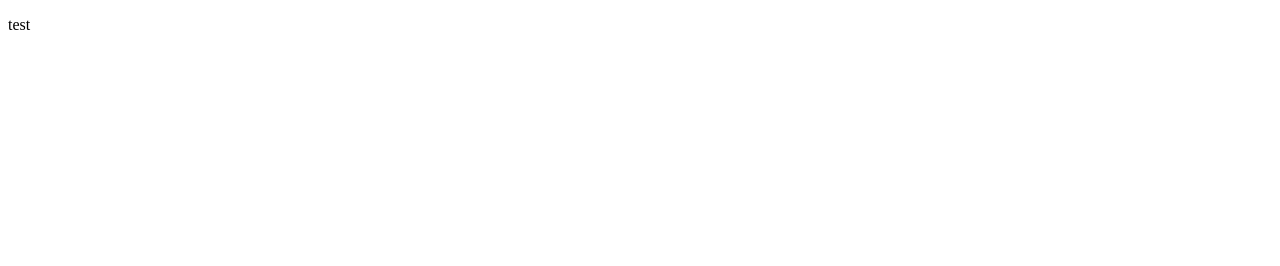
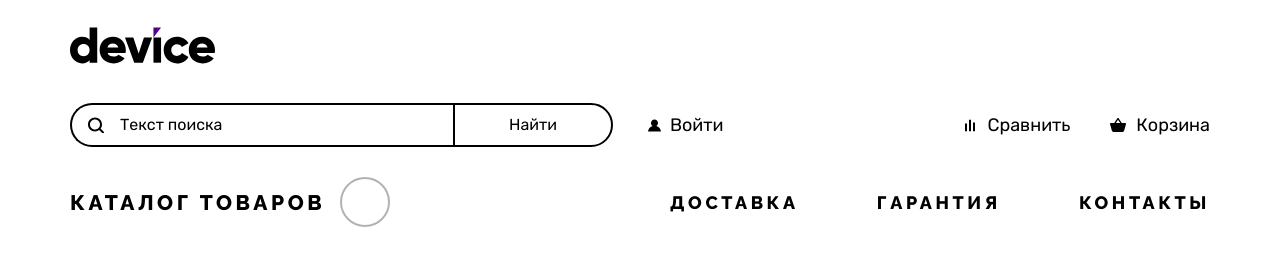
Before and after one commit to htmlacademy-htmlcss/1988545-device-33, a plain HTML site: page index.html in a window 1280 px wide. Drawn offline with Linux system fonts and the light colour scheme.

Commit message:
хэдер в процессе

```diff
--- /dev/null
+++ b/css/style.css
@@ -0,0 +1,312 @@
+@font-face {
+    font-family: "Raleway";
+    font-style: extra-bold;
+    font-weight: 800;
+    src: url("../fonts/raleway/raleway-800.woff2") format("woff2");
+    font-display: swap;
+}
+
+@font-face {
+    font-family: "Rubik";
+    font-style: normal;
+    font-weight: 400;
+    src: url("../fonts/rubik/rubik-400.woff2") format("woff2");
+    font-display: swap;
+}
+
+@font-face {
+    font-family: "Rubik";
+    font-style: bold;
+    font-weight: 700;
+    src: url("../fonts/rubik/rubik-700.woff2") format("woff2");
+    font-display: swap;
+}
+
+@font-face {
+    font-family: "Rubik";
+    font-style: extra-bold;
+    font-weight: 800;
+    src: url("../fonts/rubik/rubik-800.woff2") format("woff2");
+    font-display: swap;
+}
+
+*,
+*::after,
+*::before{
+    box-sizing: border-box;
+}
+
+h1,
+h2,
+h3,
+p{
+    margin: 0;
+    padding: 0;
+}
+
+ol,
+ul{
+    list-style: none;
+    margin: 0;
+    padding: 0;
+}
+
+a{
+    text-decoration: none;
+    color: inherit;
+    cursor: pointer;
+}
+
+button{
+    border: none;
+    background-color: transparent;
+    cursor: pointer;
+}
+
+img{
+    max-width: 100%;
+    height: auto;
+}
+
+body{
+    margin: 0;
+    font-family: Rubik;
+    font-style: normal;
+    font-weight: 400;
+    font-size: 18px;
+    line-height: 30px;
+    color: #444444;
+}
+
+.title--font{
+    font-family: Raleway;
+    font-style: normal;
+    font-weight: 800;
+    font-size: 50px;
+    line-height: 50px;
+    color: #000000;
+}
+
+.main--btn{
+    font-family: Raleway;
+    font-style: normal;
+    font-weight: 800;
+    font-size: 18px;
+    line-height: 21px;
+    text-transform: uppercase;
+    color: #000000;
+}
+
+.visually-hidden {
+    position: absolute;
+    width: 1px;
+    height: 1px;
+    margin: -1px;
+    border: 0;
+    padding: 0;
+    white-space: nowrap;
+    clip-path: inset(100%);
+    clip: rect(0 0 0 0);
+    overflow: hidden;
+}
+
+.container{
+    max-width: 1180px;
+    margin: 0 auto;
+    padding: 0 10px;
+    position: relative;
+}
+
+header{
+    padding: 27px 60px 0;
+    color: #000;
+
+}
+
+.header__logo{
+    display: block;
+    margin-bottom: 30px;
+}
+
+.header__bar{
+    display: flex;
+    flex-wrap: wrap;
+    margin-bottom: 30px;
+}
+
+.header__bar-search{
+    flex: 1 0 50%;
+    display: flex;
+    padding-right: 27px;
+    position: relative;
+}
+
+.header__bar-search::before{
+    content: "";
+    width: 16px;
+    height: 16px;
+    position: absolute;
+    left: 10px;
+    top: 50%;
+    transform: translate(50%, -50%);
+    background-image: url(../images/icons/search.svg);
+    background-repeat: no-repeat;
+}
+
+.header__bar-search-input{
+    flex-grow: 1;
+    border: 2px solid #000000;
+    border-radius: 50px 0px 0px 50px;
+    border-right: none;
+    padding-left: 48px;
+}
+
+.header__bar-search-input::placeholder,
+.header__bar-search-btn{
+    font-family: Rubik;
+    font-weight: 400;
+    font-size: 16px;
+    line-height: 20px;
+    color: #000;
+}
+
+.header__bar-search-btn{
+    width: 160px;
+    padding: 10px 0 10px;
+    border: 2px solid #000000;
+    border-radius: 0px 50px 50px 0px;
+}
+
+.header__bar-holder{
+    flex: 1 0 50%;
+    display: flex;
+    align-items: center;
+}
+
+.header__bar-holder-identify{
+    flex: 1 0 81px;
+}
+
+.header__bar-holder-identify a,
+.header__bar-holder-compare a,
+.header__bar-holder-basket a{
+    padding-left: 30px;
+}
+
+.header__bar-holder-identify,
+.header__bar-holder-compare,
+.header__bar-holder-basket{
+    position: relative;
+}
+
+.header__bar-holder-identify::before,
+.header__bar-holder-compare::before,
+.header__bar-holder-basket::before{
+    content: '';
+    width: 16px;
+    position: absolute;
+    left: 0;
+    bottom: 0;
+    transform: translate(50%,-50%);
+    background-repeat: no-repeat;
+}
+.header__bar-holder-identify::before{
+    height: 14px;
+    background-image: url(../images/icons/profile.svg);
+}
+
+.header__bar-holder-compare::before{
+    height: 14px;
+    background-image: url(../images/icons/compare.svg);
+}
+.header__bar-holder-basket::before{
+    height: 15px;
+    left: -4px;
+    background-image: url(../images/icons/basket.svg);
+}
+
+.header__bar-holder-compare{
+    margin-right: 36px;
+}
+
+.header__nav{
+    display: flex;
+    flex-wrap: wrap;
+    align-items: center;
+    font-family: Raleway;
+    font-weight: 800;
+    font-size: 18px;
+    line-height: 21px;
+    text-transform: uppercase;
+    letter-spacing: 0.2em;
+}
+
+.header__nav-catalog{
+    flex: 1 0 50%;
+    display: flex;
+    align-items: center;
+}
+
+.header__nav-catalog-title{
+    display: inline;
+    margin-right: 15px;
+    height: 100%;
+}
+
+.header__nav-catalog-button{
+    width: 50px;
+    height: 50px;
+    border-radius: 50%;
+    border: 2px solid #000;
+    opacity: 0.3;
+    position: relative;
+}
+
+.header__nav-list{
+    padding-left: 30px;
+    flex: 1 0 50%;
+}
+
+.header__nav-list ul{
+    display: flex;
+    justify-content: space-between;
+}
+
+.header__nav-list-item:not(:last-child){
+    padding-right: 20px;
+}
+
+.header__nav-list-item-link{
+    padding: 10px 0 10px;
+}
+
+.header__nav-popup{
+    position: absolute;
+    top: 183px;
+    z-index: -1;
+    display: flex;
+    width: 100%;
+    height: 180px;
+    background: #FFE17F;
+    padding-top: 33px;
+    padding-bottom: 40px;
+    padding-left: 60px;
+    padding-right: 60px;
+    opacity: 0;
+    transition: 0.2s;
+}
+
+.header__nav-popup-list{
+    display: flex;
+    flex-direction: column;
+    flex-wrap: wrap;
+}
+
+.header__nav-popup-item{
+    flex-basis: 35px;
+    margin-right: 40px;
+}
+
+.header__nav-catalog-button:hover .header__nav-popup{
+    opacity: 1;
+}
--- a/index.html
+++ b/index.html
@@ -3,10 +3,90 @@
   <head>
     <meta charset="utf-8">
     <title>HTML Academy: Девайс</title>
+    <link rel="stylesheet" href="css/style.css">
   </head>
   <body>
-    <p>
-      test
-    </p>
+    <header>
+      <div class="container">
+        <a class="header__logo" href="index.html">
+          <h1 class="visually-hidden">Интернет-магазин "Device".</h1>
+          <svg width="145" height="37" viewBox="0 0 145 37" fill="none" xmlns="http://www.w3.org/2000/svg">
+            <path d="M27.2188 0.388916V35.6889H19.6135V33.2889C17.9124 35.1889 15.5107 36.3889 12.1084 36.3889C5.5038 36.3889 0 30.5889 0 23.0889C0 15.5889 5.5038 9.78892 12.1084 9.78892C15.5107 9.78892 18.0124 10.9889 19.6135 12.8889V0.388916H27.2188ZM19.6135 23.0889C19.6135 19.2889 17.1118 16.8889 13.6094 16.8889C10.107 16.8889 7.60524 19.2889 7.60524 23.0889C7.60524 26.8889 10.107 29.2889 13.6094 29.2889C17.1118 29.1889 19.6135 26.8889 19.6135 23.0889Z" fill="black"/>
+            <path d="M43.7298 29.5888C45.8313 29.5888 47.5325 28.7888 48.5332 27.6888L54.6374 31.1888C52.1356 34.5888 48.4331 36.3888 43.6298 36.3888C35.0238 36.3888 29.6201 30.5888 29.6201 23.0888C29.6201 15.5888 35.0238 9.78882 43.0294 9.78882C50.4345 9.78882 55.8382 15.4888 55.8382 23.0888C55.8382 24.1888 55.7381 25.1888 55.538 26.0888H37.6256C38.6263 28.6888 40.9279 29.5888 43.7298 29.5888ZM48.333 20.4888C47.5325 17.5888 45.2309 16.4888 42.9293 16.4888C40.0273 16.4888 38.126 17.8888 37.4255 20.4888H48.333Z" fill="black"/>
+            <path d="M82.1563 10.489L72.8499 35.689H64.2439L54.9375 10.489H63.3433L68.647 26.489L73.9506 10.489C73.9506 10.489 82.1563 10.489 82.1563 10.489Z" fill="black"/>
+            <path d="M83.458 10.489H91.0633V35.689H83.458V10.489Z" fill="black"/>
+            <path d="M93.665 23.0888C93.665 15.5888 99.369 9.78882 107.074 9.78882C111.978 9.78882 116.281 12.3888 118.482 16.2888L111.878 20.0888C110.977 18.2888 109.176 17.2888 106.974 17.2888C103.672 17.2888 101.27 19.6888 101.27 23.0888C101.27 26.5888 103.672 28.8888 106.974 28.8888C109.176 28.8888 111.077 27.7888 111.878 26.0888L118.482 29.8888C116.381 33.7888 112.078 36.3888 107.074 36.3888C99.369 36.3888 93.665 30.5888 93.665 23.0888Z" fill="black"/>
+            <path d="M132.892 29.5888C134.993 29.5888 136.695 28.7888 137.695 27.6888L143.799 31.1888C141.298 34.5888 137.595 36.3888 132.792 36.3888C124.186 36.3888 118.782 30.5888 118.782 23.0888C118.782 15.5888 124.286 9.78882 132.191 9.78882C139.597 9.78882 145 15.4888 145 23.0888C145 24.1888 144.9 25.1888 144.7 26.0888H126.788C127.788 28.6888 130.09 29.5888 132.892 29.5888ZM137.595 20.4888C136.795 17.5888 134.493 16.4888 132.191 16.4888C129.289 16.4888 127.388 17.8888 126.688 20.4888H137.595Z" fill="black"/>
+            <path d="M83.458 0.388916V10.4889L91.0633 0.388916H83.458Z" fill="#510094"/>
+          </svg>
+        </a>
+        <section class="header__bar">
+          <div class="header__bar-search">
+            <input class="header__bar-search-input" type="text" placeholder="Текст поиска">
+            <button class="header__bar-search-btn">Найти</button>
+          </div>
+          <ul class="header__bar-holder">
+            <li class="header__bar-holder-identify">
+              <a href="#">Войти</a>
+            </li>
+            <li class="header__bar-holder-compare">
+              <a href="#">Сравнить</a>
+            </li>
+            <li  class="header__bar-holder-basket">
+              <a href="#">Корзина</a>
+            </li>
+          </ul>
+        </section>
+        <section class="header__nav">
+          <div class="header__nav-catalog">
+            <h3 class="header__nav-catalog-title">Каталог товаров</h3>
+            <button class="header__nav-catalog-button">
+
+            </button>
+          </div>
+          <nav class="header__nav-list">
+            <ul>
+              <li class="header__nav-list-item">
+                <a class="header__nav-list-item-link" href="#">Доставка</a>
+              </li>
+              <li class="header__nav-list-item">
+                <a class="header__nav-list-item-link" href="#">Гарантия</a>
+              </li>
+              <li class="header__nav-list-item">
+                <a class="header__nav-list-item-link" href="#">Контакты</a>
+              </li>
+            </ul>
+          </nav>
+        </section>
+        <section class="header__nav-popup">
+          <ul class="header__nav-popup-list">
+            <li class="header__nav-popup-item">
+              <a href="#">Виртуальная реальность</a>
+            </li>
+            <li class="header__nav-popup-item">
+              <a href="#">Моноподы для cелфи</a>
+            </li>
+            <li class="header__nav-popup-item">
+              <a href="#">Экшн-камеры</a>
+            </li>
+            <li class="header__nav-popup-item">
+              <a href="#">Фитнес-браслеты</a>
+            </li>
+            <li class="header__nav-popup-item">
+              <a href="#">Умные часы</a>
+            </li>
+            <li class="header__nav-popup-item">
+              <a href="#">Квадрокоптеры</a>
+            </li>
+          </ul>
+        </section>
+      </div>
+    </header>
+    <main>
+
+    </main>
+    <footer>
+
+    </footer>
   </body>
 </html>
```
Also changed, not shown: images/icons/basket.svg (added), images/icons/compare.svg (added), images/icons/profile.svg (added), images/icons/search.svg (added).
